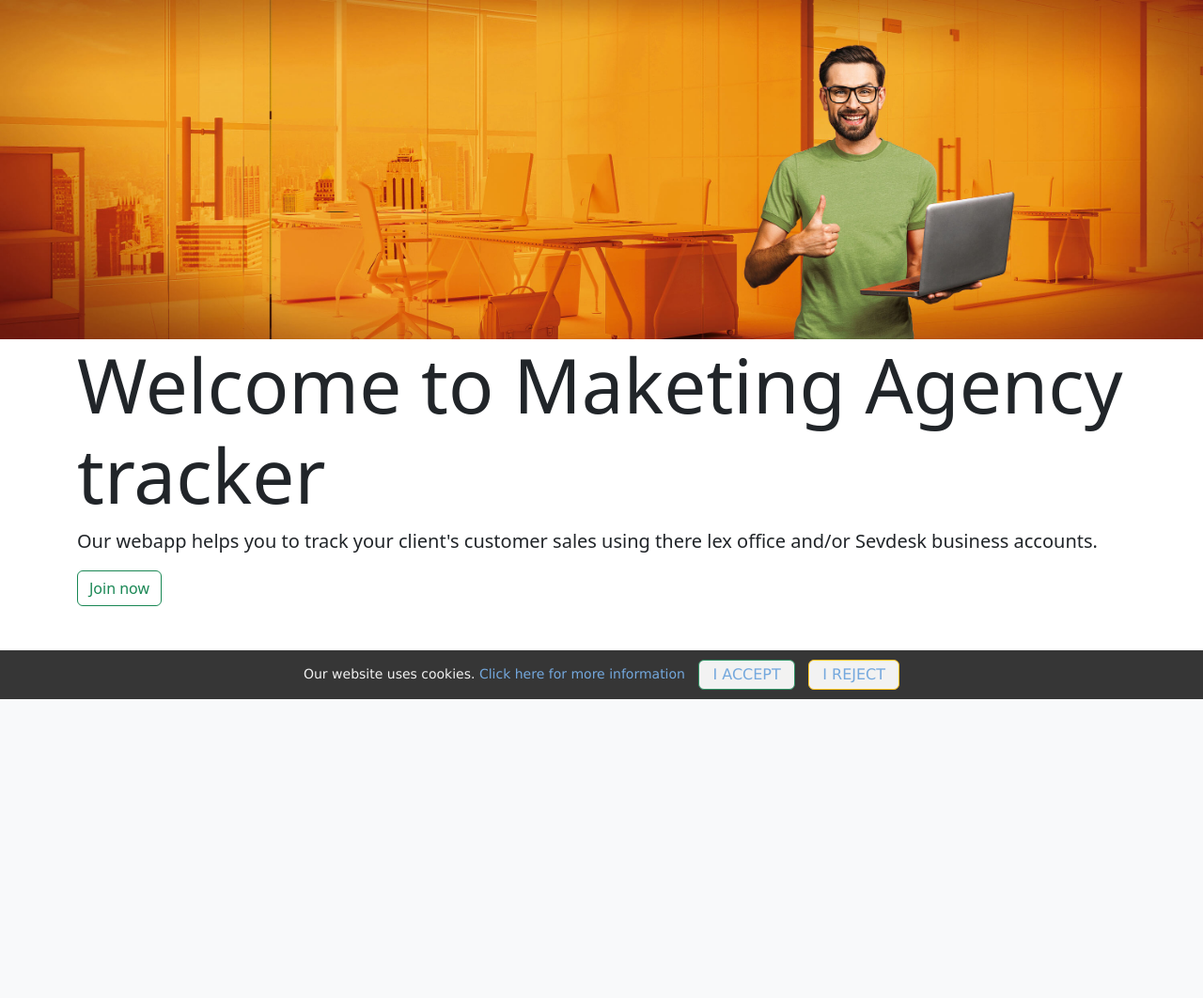
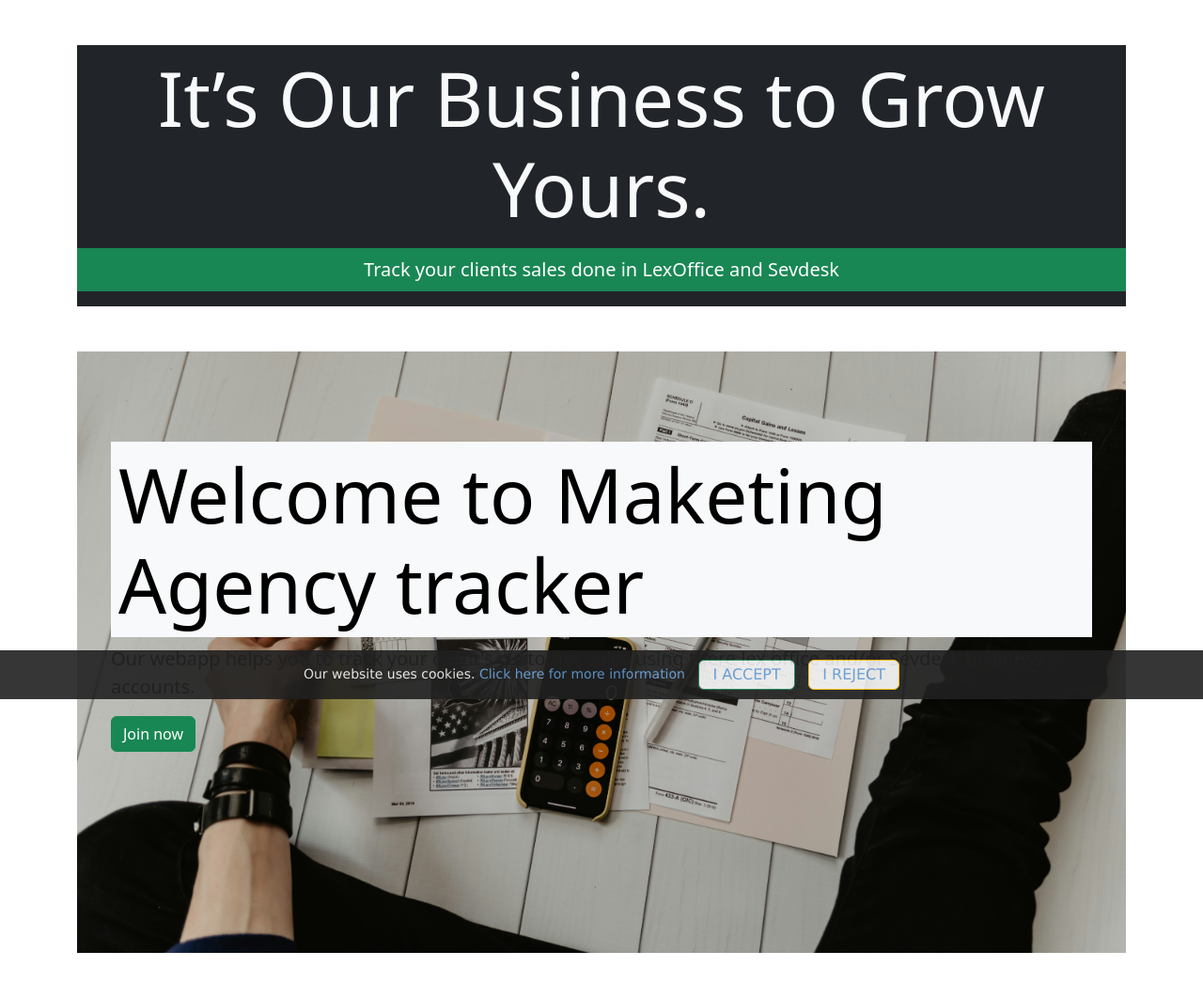
Before and after one commit to itsDrac/Marketing, a Flask app: page / in a window 1280 px wide. Shown: the part 56-1118 px from the top of the page at 94% size. Before the commit the page ends 800 px from the top, so only its background shows below. Run offline with Flask 3, Linux system fonts and the light colour scheme; some libraries are stand-ins or nearby versions.

Commit message:
Updated Home page and 404 page

```diff
--- a/app/__init__.py
+++ b/app/__init__.py
@@ -21,4 +21,8 @@ def create_app():
         print(url_for("main.invoice_event_callback", _external=True))
         return render_template("home.html")
 
+    @app.errorhandler(404)
+    def page_not_found(error):
+        return render_template('page_not_found.html'), 404
+
     return app
--- a/app/templates/home.html
+++ b/app/templates/home.html
@@ -3,10 +3,20 @@
 	<title>Home Page| Marketing Agency</title>
 {% endblock %}
 {% block body %}
-<img src="{{ url_for('static', filename='image/LexOfficeImg.jpg') }}" class="img-fluid" alt="Home Image">
-<div class="container">
-	<h1 class="display-1">Welcome to Maketing Agency tracker</h1>
-	<p class="lead">Our webapp helps you to track your client's customer sales using there lex office and/or Sevdesk business accounts.</p>
-	<a href="{{ url_for('main.register') }}" class="btn btn-outline-success">Join now </a>
+	<div class="container align-items-center">
+		<div class="d-flex justify-content-center mt-5">
+			<div class="vstack text-bg-dark">
+			<h1 class="display-1 text-center text-light text-break py-2">It’s Our Business to Grow Yours.</h1>
+			<p class="lead text-center text-bg-success fw-medium py-2">Track your clients sales done in LexOffice and Sevdesk</p>
+			</div>
+		</div>
+	</div>
+<div class="container my-5 position-relative">
+	<img src="{{ url_for('static', filename='image/bg-img.jpg') }}" class="img-fluid" alt="Home Image">
+	<div class="position-absolute top-0 start-0 p-5 mt-5">
+	<h1 class="display-1 p-2 text-bg-light">Welcome to Maketing Agency tracker</h1>
+	<p class="lead text-dark">Our webapp helps you to track your client's customer sales using there lex office and/or Sevdesk business accounts.</p>
+	<a href="{{ url_for('main.register') }}" class="btn btn-success">Join now </a>
+	</div>
 </div>
 {% endblock %}
```
Also changed, not shown: app/templates/page_not_found.html (added, +14 -0 lines), app/static/image/bg-img.jpg (added).
